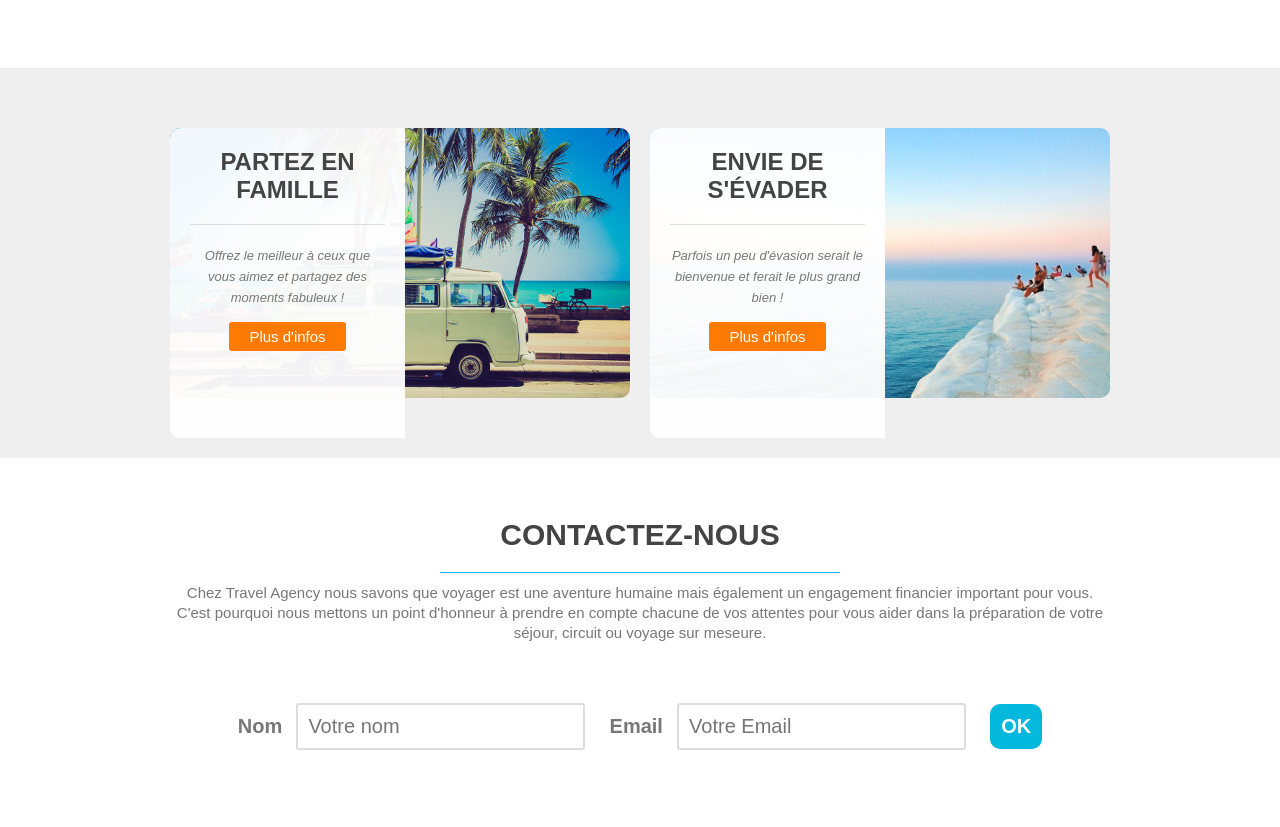
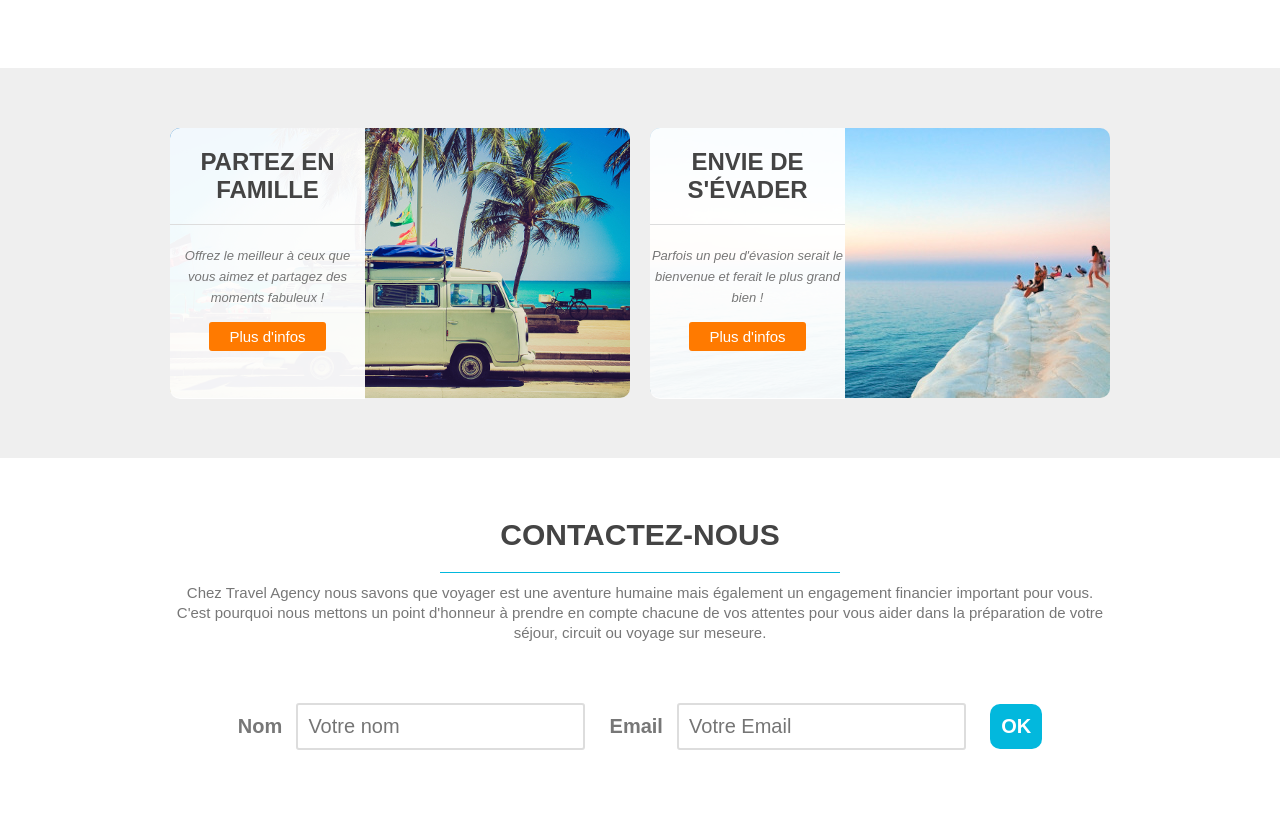
Before and after one commit to TLNguyen-Paris/ProjetHTML_CSS, a plain HTML site: page index.html in a window 1280 px wide. Shown: the part 1100-1927 px from the top of the page. Drawn offline with Linux system fonts and the light colour scheme.

Commit message:
css updated

```diff
--- a/style.css
+++ b/style.css
@@ -230,9 +230,9 @@ h3
 .overlay
 {
     background: rgba(255,255,255,0.95);
-    height: 100%;
-		width:195px;
-		padding: 20px;
+    height: 93%;
+    width:195px;
+    padding: 20px 0 0 0;
     border-radius: 10px 0 0 10px;
     text-align: center;
 }
```
